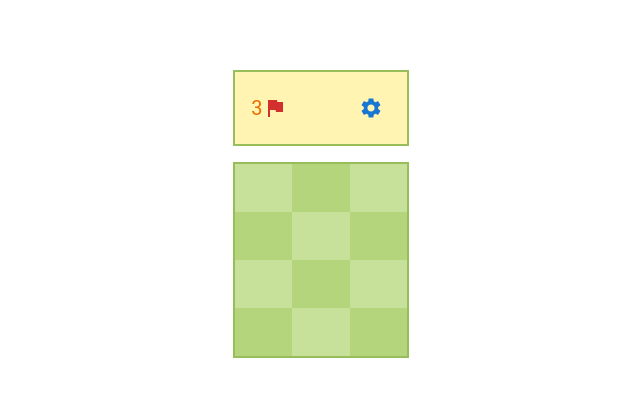
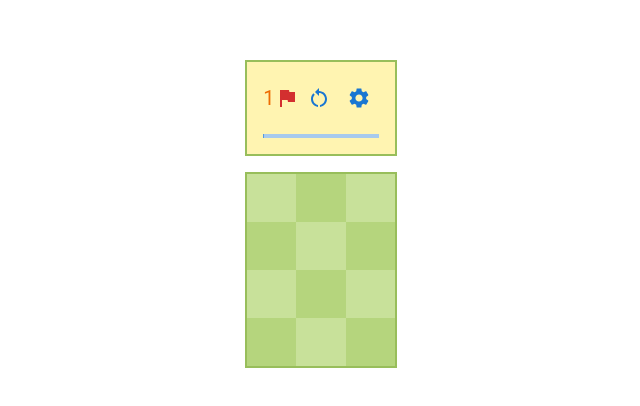
Before and after one commit to tomgodee/minesweeper, a React (Vite) app: page / in a window 1280 px wide. Shown: the part 186-592 px from the top of the page, without its empty margins (319-959 px from the left). Built offline with nearby package versions, Linux system fonts and the light colour scheme.

Commit message:
Implement game state

```diff
--- a/src/App.tsx
+++ b/src/App.tsx
@@ -14,17 +14,20 @@ export interface Settings {
   difficulty: Difficulty;
 }
 
+export type GameState = "starting" | "in progress" | "lost" | "won";
+
 function App() {
   const [settings, setSettings] = useState<Settings>({
     width: 3,
     height: 4,
-    mineCount: 3,
+    mineCount: 1,
     difficulty: "easy",
   });
   const [flagCount, setFlagCount] = useState<number>(settings.mineCount);
   const [openTileCount, setOpenTileCount] = useState<number>(
     settings.width * settings.height
   );
+  const [gameState, setGameState] = useState<GameState>("starting");
 
   return (
     <>
@@ -35,11 +38,16 @@ function App() {
           flagCount={flagCount}
           setFlagCount={setFlagCount}
           openTileCount={openTileCount}
+          gameState={gameState}
+          setGameState={setGameState}
         />
         <Field
           settings={settings}
           setFlagCount={setFlagCount}
+          openTileCount={openTileCount}
           setOpenTileCount={setOpenTileCount}
+          gameState={gameState}
+          setGameState={setGameState}
         />
       </Box>
     </>
--- a/src/Field/Field.container.tsx
+++ b/src/Field/Field.container.tsx
@@ -1,5 +1,5 @@
 import { useEffect, useState } from "react";
-import type { Settings } from "../App";
+import type { GameState, Settings } from "../App";
 import type { MineCountSymbol, Tile } from "../types";
 import Field from "./Field";
 
@@ -230,16 +230,27 @@ const flagTile = (tile: Tile, plot: Tile[][]) => {
 interface FieldContainerProps {
   settings: Settings;
   setFlagCount: React.Dispatch<React.SetStateAction<number>>;
+  openTileCount: number;
   setOpenTileCount: React.Dispatch<React.SetStateAction<number>>;
+  gameState: GameState;
+  setGameState: React.Dispatch<React.SetStateAction<GameState>>;
 }
 
 function FieldContainer(props: FieldContainerProps) {
-  const { settings, setFlagCount, setOpenTileCount } = props;
+  const {
+    settings,
+    setFlagCount,
+    // openTileCount,
+    setOpenTileCount,
+    gameState,
+    setGameState,
+  } = props;
 
   const [plot, setPlot] = useState<Tile[][]>([[]]);
 
   const clickTile = (clickedTile: Tile) => {
-    if (clickedTile.flagged) return;
+    if (clickedTile.flagged || gameState === "lost" || gameState === "won")
+      return;
 
     if (clickedTile.mineCountSymbol === "0") {
       const { plot: newPlot, wrongFlagCount } = openTileArea(clickedTile, plot);
@@ -262,6 +273,8 @@ function FieldContainer(props: FieldContainerProps) {
   };
 
   const rightClickTile = (clickedTile: Tile) => {
+    if (gameState === "lost" || gameState === "won") return;
+
     if (!clickedTile.open && !clickedTile.flagged) {
       setFlagCount((prevState) => prevState - 1);
     } else if (clickedTile.flagged) {
@@ -273,6 +286,7 @@ function FieldContainer(props: FieldContainerProps) {
 
   // TODO: This effect should run when the first click happens, not on mounted
   useEffect(() => {
+    if (gameState === "starting") {
       const tiles = generateTiles({
         width: settings.width,
         height: settings.height,
@@ -288,20 +302,46 @@ function FieldContainer(props: FieldContainerProps) {
       const plotWithMineCount = calculateMineCount(plot);
 
       setPlot(plotWithMineCount);
-  }, [settings]);
+    }
+  }, [settings, gameState]);
 
   useEffect(() => {
     let openTileCount = 0;
+    let isBombExploded = false;
+
     for (let line = 0; line < plot.length; line += 1) {
       for (let column = 0; column < plot[line].length; column += 1) {
         openTileCount = plot[line][column].open
           ? openTileCount + 1
           : openTileCount;
+
+        if (plot[line][column].exploded) isBombExploded = true;
       }
     }
 
+    const tileCount = settings.width * settings.height;
+    if (isBombExploded) {
+      setGameState("lost");
+    } else if (openTileCount + settings.mineCount === tileCount) {
+      setGameState("won");
+    } else if (
+      openTileCount > 0 &&
+      openTileCount + settings.mineCount < tileCount
+    ) {
+      setGameState("in progress");
+    } else if (openTileCount === 0) {
+      setGameState("starting");
+    }
+
     setOpenTileCount(openTileCount);
-  }, [plot, setOpenTileCount]);
+  }, [
+    plot,
+    setGameState,
+    setOpenTileCount,
+    settings.height,
+    settings.mineCount,
+    settings.width,
+  ]);
 
   return (
     <Field
--- a/src/Header/Header.container.tsx
+++ b/src/Header/Header.container.tsx
@@ -1,5 +1,5 @@
 import { useState } from "react";
-import type { Settings } from "../App";
+import type { GameState, Settings } from "../App";
 import Header from "./Header";
 
 interface HeaderContainerProps {
@@ -8,16 +8,26 @@ interface HeaderContainerProps {
   flagCount: number;
   setFlagCount: React.Dispatch<React.SetStateAction<number>>;
   openTileCount: number;
+  gameState: GameState;
+  setGameState: React.Dispatch<React.SetStateAction<GameState>>;
 }
 
 function HeaderContainer(props: HeaderContainerProps) {
-  const { setSettings, flagCount, settings, setFlagCount, openTileCount } =
-    props;
+  const {
+    setSettings,
+    flagCount,
+    settings,
+    setFlagCount,
+    openTileCount,
+    gameState,
+    setGameState,
+  } = props;
   const [open, setOpen] = useState(false);
 
   const confirmSettings = (settings: Settings) => {
     setSettings(settings);
     setFlagCount(settings.mineCount);
+    setGameState("starting");
   };
 
   return (
@@ -28,6 +38,8 @@ function HeaderContainer(props: HeaderContainerProps) {
       flagCount={flagCount}
       settings={settings}
       openTileCount={openTileCount}
+      gameState={gameState}
+      setGameState={setGameState}
     />
   );
 }
--- a/src/Header/Header.scss
+++ b/src/Header/Header.scss
@@ -4,8 +4,7 @@
   border: 2px solid #98be5b;
   margin-bottom: 1rem;
   display: flex;
-  align-items: center;
-  justify-content: space-between;
+  flex-direction: column;
 }
 
 .flagCount {
--- a/src/Header/Header.tsx
+++ b/src/Header/Header.tsx
@@ -2,9 +2,10 @@ import FlagIcon from "@mui/icons-material/Flag";
 import SettingsIcon from "@mui/icons-material/Settings";
 import Box from "@mui/material/Box";
 import IconButton from "@mui/material/IconButton";
+import RestartAltIcon from "@mui/icons-material/RestartAlt";
 import LinearProgress from "@mui/material/LinearProgress";
 import Typography from "@mui/material/Typography";
-import type { Settings } from "../App";
+import type { GameState, Settings } from "../App";
 import SettingsComponent from "../Settings";
 import "./Header.scss";
 
@@ -15,31 +16,53 @@ interface HeaderProps {
   flagCount: number;
   settings: Settings;
   openTileCount: number;
+  gameState: GameState;
+  setGameState: React.Dispatch<React.SetStateAction<GameState>>;
 }
 
 function Header(props: HeaderProps) {
-  const { open, setOpen, confirmSettings, flagCount, settings, openTileCount } =
-    props;
+  const {
+    open,
+    setOpen,
+    confirmSettings,
+    flagCount,
+    settings,
+    openTileCount,
+    gameState,
+    setGameState,
+  } = props;
 
   const tileCount = settings.width * settings.height;
 
   return (
     <>
       <Box className="header">
-        <Box display="flex" alignItems="center">
-          <Typography className="flagCount">{flagCount}</Typography>
-          <FlagIcon color="error" />
+        <Box display="flex" justifyContent="space-between">
+          <Box display="flex" alignItems="center">
+            <Typography className="flagCount">{flagCount}</Typography>
+            <FlagIcon color="error" />
+          </Box>
+          <IconButton
+            disabled={gameState !== "lost" && gameState !== "won"}
+            onClick={() => {
+              setGameState("starting");
+            }}
+          >
+            <RestartAltIcon color="primary" />
+          </IconButton>
+          <IconButton onClick={() => setOpen((prevState) => !prevState)}>
+            <SettingsIcon color="primary" />
+          </IconButton>
         </Box>
-        <Box sx={{ width: "100%", margin: "0 2rem" }}>
+
+        <Box sx={{ width: "100%", marginTop: "1rem" }}>
           <LinearProgress
             variant="determinate"
-            value={(openTileCount / tileCount) * 100}
+            value={(openTileCount / (tileCount - settings.mineCount)) * 100}
           />
         </Box>
-        <IconButton onClick={() => setOpen((prevState) => !prevState)}>
-          <SettingsIcon color="primary" />
-        </IconButton>
       </Box>
+
       <SettingsComponent
         open={open}
         setOpen={setOpen}
```
Lines whose indentation alone changed are shown as unchanged.
